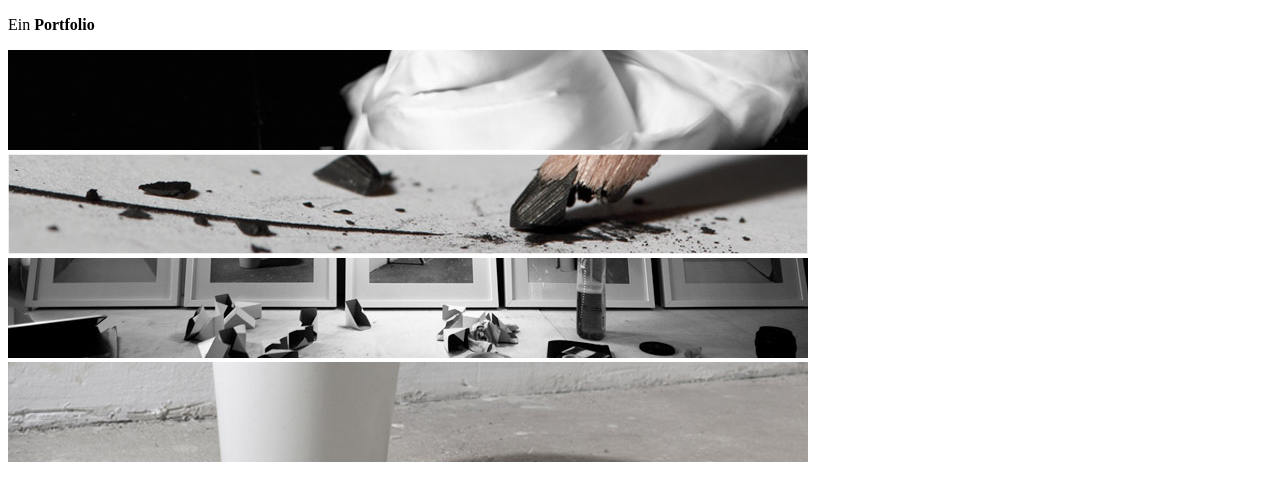
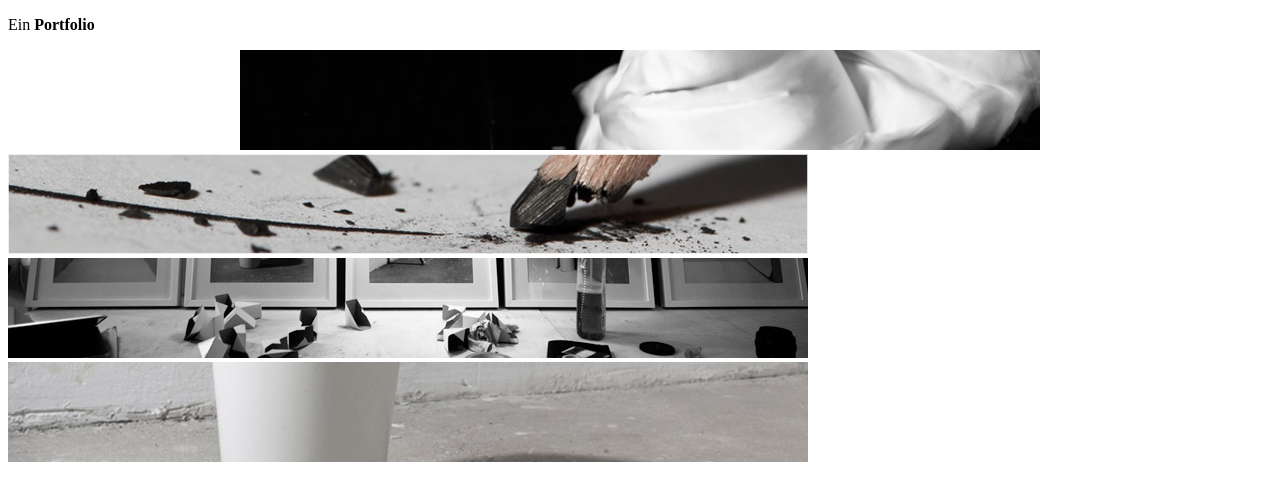
Before and after one commit to analuk1/EIA_EiSe22-23, a plain HTML site: page portfolio.html in a window 1280 px wide. Drawn offline with Linux system fonts and the light colour scheme.

Commit message:
Update portfolio.html

```diff
--- a/portfolio.html
+++ b/portfolio.html
@@ -8,7 +8,7 @@
 </head>
 <body>
     <p>Ein <strong>Portfolio</strong></p>
-    <img src="foto1.port..jpg" />
+    <center><a href="file:///C:/Users/lukic/OneDrive/Documents/GitHub/EIA_EiSe22-23/Untitled-1.html" target="_blank"><img src="foto1.port..jpg" alt="IMAGE DESCRIPTION"></a></center>
     <img src="foto2.jpg" />
     <img src="foto3.jpg" />
     <img src="foto4.jpg" />
```
